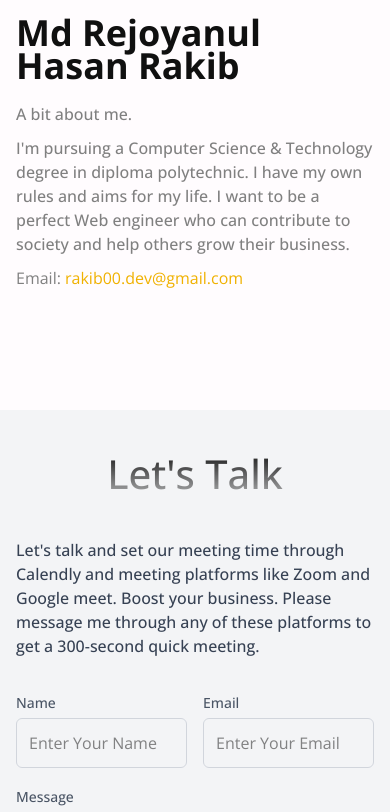
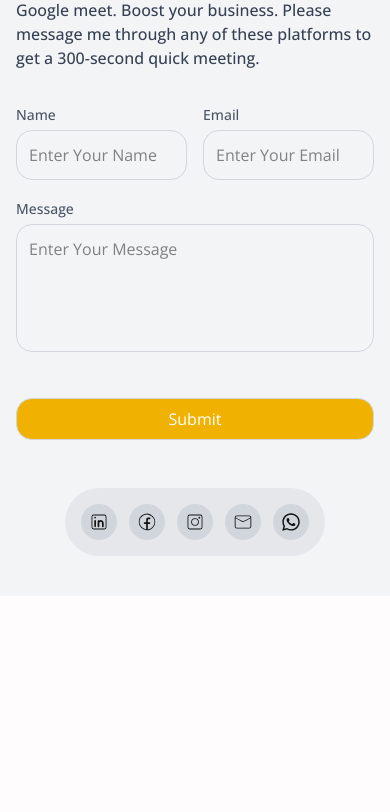
Before and after one commit to rakib00-dev/im-rakib, a React (Vite) app: page / in a window 390 px wide. Shown: the part 7980-8792 px from the top of the page. After the commit the page ends 8576 px from the top, so only its background shows below. Built offline with nearby package versions, Linux system fonts and the light colour scheme.

Commit message:
fixed mobile screen view

```diff
--- a/src/Components/Footer.jsx
+++ b/src/Components/Footer.jsx
@@ -49,7 +49,7 @@ const Footer = () => {
                 name="name"
                 placeholder="Enter Your Name"
                 required
-                className="p-3 border border-gray-300 rounded-md w-full mt-1"
+                className="p-3 border border-gray-300 rounded-2xl w-full mt-1"
               />
             </div>
             <div id="email-container" className="w-full">
@@ -65,7 +65,7 @@ const Footer = () => {
                 name="email"
                 placeholder="Enter Your Email"
                 required
-                className="p-3 border border-gray-300 rounded-md w-full mt-1"
+                className="p-3 border border-gray-300 rounded-2xl w-full mt-1"
               />
             </div>
           </div>
@@ -83,13 +83,13 @@ const Footer = () => {
               placeholder="Enter Your Message"
               required
               spellCheck="false"
-              className="p-3 border border-gray-300 rounded-md w-full h-32 mt-1 resize-none"
+              className="p-3 border border-gray-300 rounded-2xl w-full h-32 mt-1 resize-none"
             ></textarea>
           </div>
 
           <button
             type="submit"
-            className="bg-yellow-500 text-white px-4 py-2 rounded-md w-full mt-6 hover:bg-white hover:text-yellow-500 border border-gray-300 transition cursor-pointer "
+            className="bg-yellow-500 text-white px-4 py-2 rounded-2xl w-full mt-6 hover:bg-white hover:text-yellow-500 border border-gray-300 transition cursor-pointer "
           >
             Submit
           </button>
--- a/src/Components/Projects.jsx
+++ b/src/Components/Projects.jsx
@@ -2,7 +2,7 @@ const Projects = () => {
   return (
     <>
       <section
-        className=" pb-10 pt-20 max-w-7xl mx-auto md:pt-[120px]"
+        className="bg-gray-100 pb-10 pt-20 mt-20 max-w-7xl mx-auto"
         id="projects"
       >
         <div className="p-4 m-auto ">
--- a/src/Components/Testimonial.jsx
+++ b/src/Components/Testimonial.jsx
@@ -48,7 +48,7 @@ const Testimonial = () => {
           ></div>
         </div>
 
-        <div className="flex flex-col justify-start gap-5 md:mx-20 h-[200svh]">
+        <div className="flex flex-col justify-start gap-5 md:mx-20 md:h-[200svh]">
           <TestimonialCard
             src="/images/testimonial/jenifer.jpeg"
             p="Overall a solid Work. The communication was clear and well-structured, though I wish there were more real-world case studies. Still, it gave me a strong foundation to build on."
```
